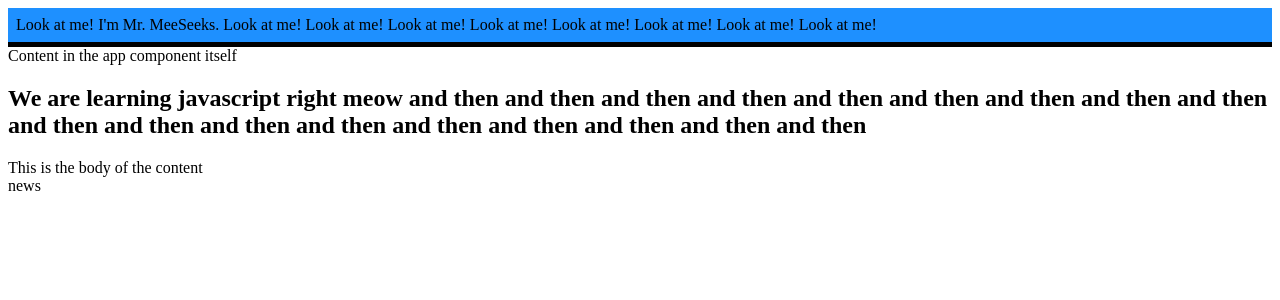
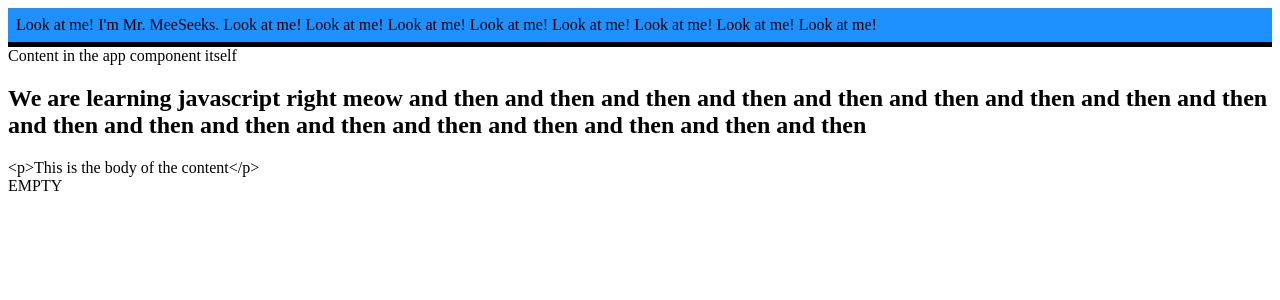
Before and after one commit to amillerman01/MAD400W23ClassExamples, an Angular app in the folder learning-angular/: page / in a window 1280 px wide. Shown: the top 300 px of the page. Built offline with nearby package versions, Linux system fonts and the light colour scheme.

Commit message:
Modified our definition of the ContentItem
In our app component, we removed the type in our initialization of the ContentItem, and made sure to handle situations where the type is not set but necessary for the output of the processContent method

```diff
--- a/learning-angular/src/app/app.component.ts
+++ b/learning-angular/src/app/app.component.ts
@@ -15,8 +15,8 @@ export class AppComponent {
       id: 1025,
       imageUrl:
         'https://angular.io/assets/images/logos/angular/angular.png',
-      body: 'This is the body of the content',
-      type: 'news'
+      // type: "news",
+      body: '<p>This is the body of the content</p>'
     };
     this.title = 'We are learning javascript right meow and then and then and then and then and then and then and then and then and then and then and then and then and then and then and then and then and then and then';
 
@@ -43,6 +43,6 @@ export class AppComponent {
 
   processContent(content: IContent):string {
     console.log(content.body);
-    return content.type;
+    return content.type ?? "EMPTY";
   }
 }
```
